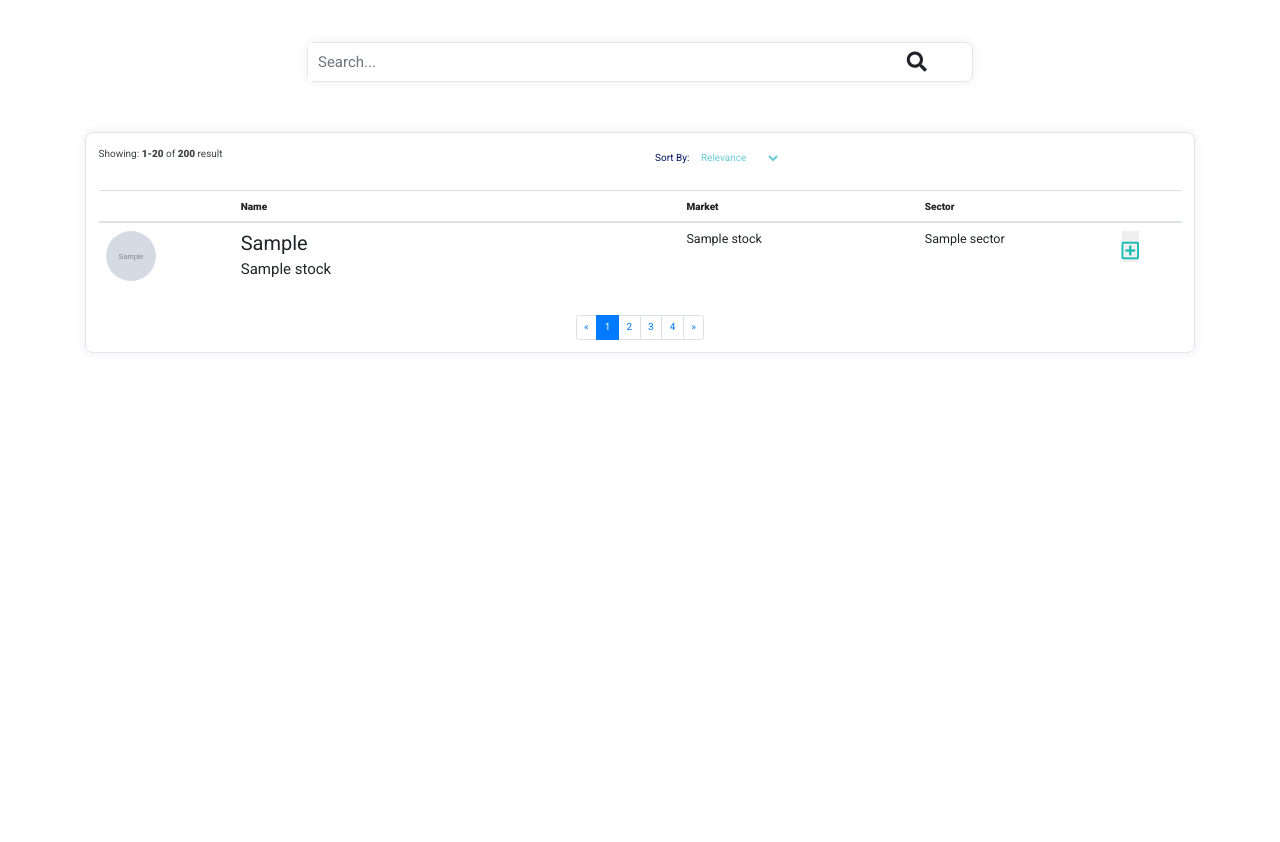
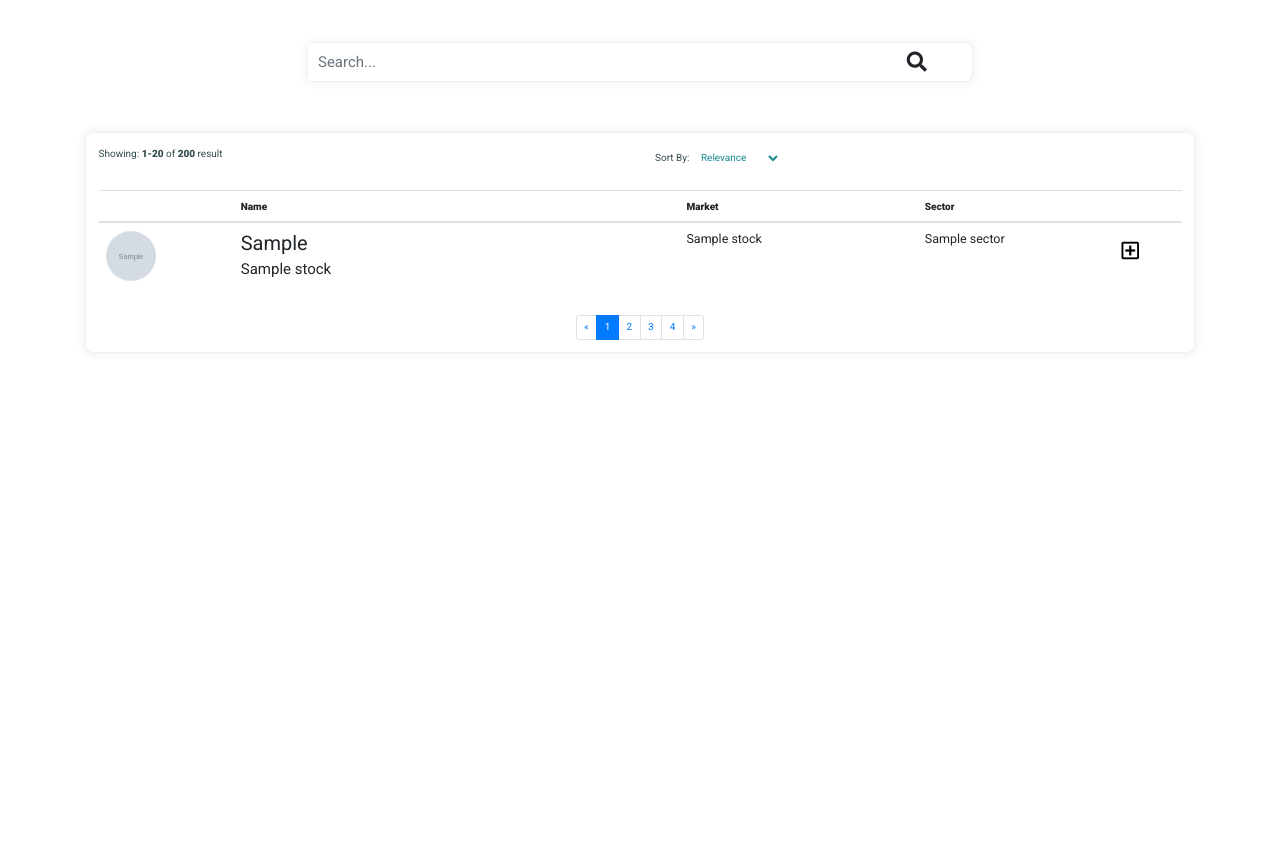
Before and after one commit to yipmunallen/third-milestone-project, a Flask app: page /browse in a window 1280 px wide. Shown: the part 58-900 px from the top of the page. Run offline with Flask 2, Linux system fonts and the light colour scheme; grey boxes marked "Sample" are stand-in pictures; a database or web service that is not in the repository returns one stand-in record (values such as "Sample title"); some libraries are stand-ins or nearby versions.

Commit message:
adjust colours and format modal in "style.css"

```diff
--- a/static/css/style.css
+++ b/static/css/style.css
@@ -13,7 +13,7 @@ body,html {
 
 body{
     font-family: 'Roboto', sans-serif;
-    color: #011663;
+    color: #324B4E;
 }
 
 .main-content{
@@ -30,6 +30,11 @@ a {
     background-color: transparent;
     margin-top: 3rem;
     display: block;
+}
+
+.buttonToLink{
+   background: none;
+   border: none;
 }
 
 /* Nav Bar */
@@ -55,7 +60,7 @@ a {
 }
 
 #hero-text{
-    color: white;
+    color: #E6F4F1;
     position: absolute;
     width: 45rem;
     padding: 2.5rem 2.5rem;
@@ -73,7 +78,8 @@ a {
 /* Forms */
 
 .form-flash{
-    color: red;
+    color: #FF8B41;
+    font-size: 1.5rem;
 }
 
 .form-label, .btn-forms{
@@ -124,7 +130,7 @@ a {
     flex-direction: column;
     min-width: 0;
     word-wrap: break-word;
-    border: 1px solid #e6e4e9;
+    border: 1px solid #E6F4F1;
     border-radius: 8px;
     box-shadow: 0px 0px 10px 0px rgba(82, 63, 105, 0.1);
     -webkit-box-shadow: 0px 0px 10px 0px rgba(82, 63, 105, 0.1);
@@ -150,13 +156,13 @@ a {
     min-width: 10rem;
 }
 
-.table-content .stock-favourite .far {
+.table-content .stock-favourite {
     margin-top: 1rem;
-    color: #13bdb4;
+    color: #1A8A94;
 }
 
-.table-content .stock-favourite svg.starred {
-    fill: #fd8b2c;
+.table-content .stock-not-favourite {
+    margin-top: 1rem;
 }
 
 .search-form {
@@ -188,10 +194,6 @@ a {
     margin-bottom: 2rem;
 }
 
-.search-body .search-result .browse-header .records {
-    color: #3c4142;
-}
-
 .search-body .search-result .browse-header .result-actions {
     text-align: right;
     display: flex;
@@ -209,11 +211,20 @@ a {
 }
 
 .search-body .search-result .browse-header .result-actions .result-sorting select {
-  color: #68CBD7;
+  color: #1A8A94;
 }
 
 .search-body .search-result .browse-header .result-actions .result-sorting select option {
   color: #3c4142;
+}
+
+.modal-buttons{
+    display: table-cell;
+    margin: 0 auto;
+}
+
+.modal-buttons ul li{
+    display: inline-block;
 }
 
 /* Stock */
```
